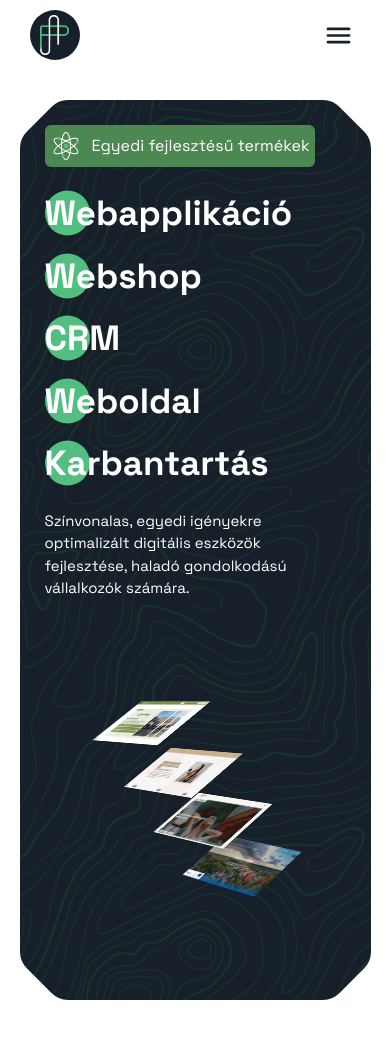
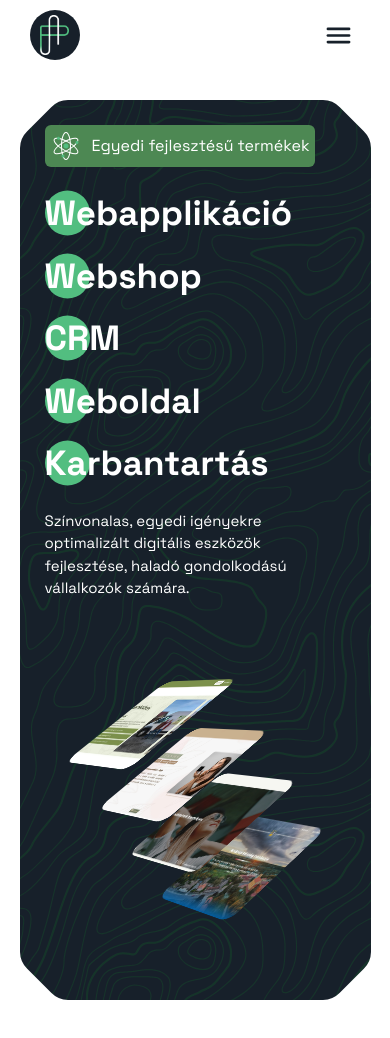
Before and after one commit to Quruzslo/PreferSite, a Next.js app: page / in a window 390 px wide. Shown: the top 1038 px of the page. Built offline with nearby package versions, Linux system fonts and the light colour scheme.

Commit message:
kép media query heroban

```diff
--- a/components/hero/StackedImages.tsx
+++ b/components/hero/StackedImages.tsx
@@ -14,7 +14,7 @@ export default function StackedImages() {
         <Image
           fill
           className="stacked-img"
-          alt="Andocs weboldal referencia"
+          alt="Weboldal készítés cégeknek, vállalkozásoknak."
           src={Andocs}
           // sizes="(max-width: 768px) 100vw, 50vw"
         />
@@ -25,7 +25,7 @@ export default function StackedImages() {
         <Image
           fill
           className="stacked-img"
-          alt="SYA Solutions weboldal referencia"
+          alt="Webshop és weboldal fejlesztés Kaposvár"
           src={Sya}
           // sizes="(max-width: 768px) 100vw, 50vw"
         />
@@ -35,9 +35,10 @@ export default function StackedImages() {
       <div className="stacked-item stacked-3">
         <Image
           fill
-          className="stacked-img"
-          alt="Glam by Panna weboldal referencia"
+          className="stacked-img "
+          alt="Webshop és weboldal fejlesztés Budapest"
           src={Panna}
+
           // sizes="(max-width: 768px) 100vw, 50vw"
         />
       </div>
@@ -47,7 +48,7 @@ export default function StackedImages() {
         <Image
           fill
           className="stacked-img"
-          alt="Kiskertész bolt weboldal referencia"
+          alt="Webshop és weboldal készítés Kaposvár, Budapest"
           src={Kiskertesz}
           // sizes="(max-width: 768px) 100vw, 50vw"
         />
--- a/components/hero/stacked.css
+++ b/components/hero/stacked.css
@@ -26,6 +26,14 @@
   transition: all 0.6s cubic-bezier(0.4, 0, 0.2, 1);
 }
 
+@media (max-width: 800px) {
+  .stacked-img {
+    object-fit: cover;
+    border-radius: 15px;
+    transition: all 0.6s cubic-bezier(0.4, 0, 0.2, 1);
+  }
+}
+
 .stacked-1 {
   transform: translate(calc(50% + 10px), calc(50% + 10px)) rotateX(30deg)
     rotateZ(45deg) rotateY(-45deg) translateZ(-90px);
```
